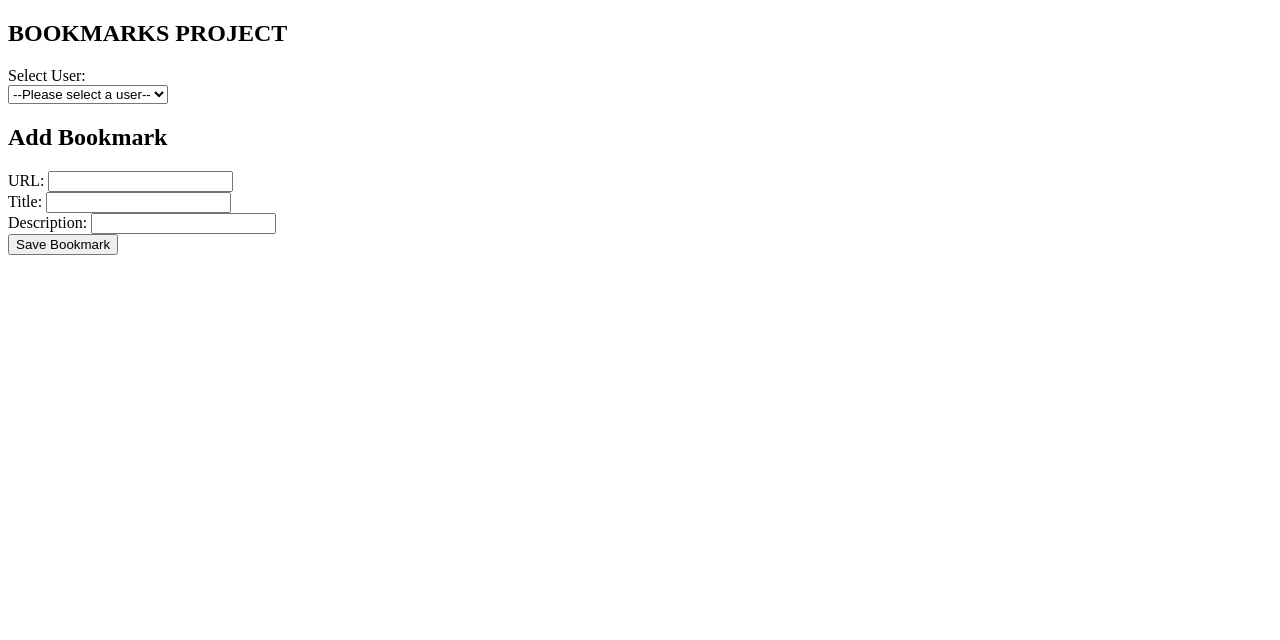
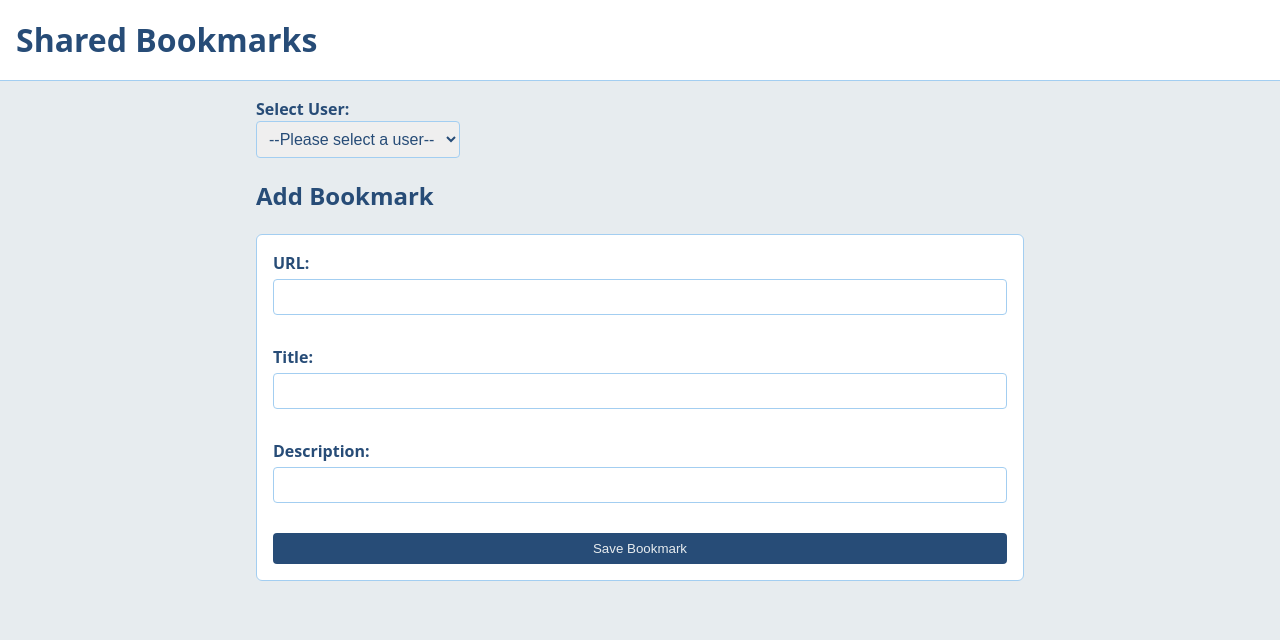
Before and after one commit to BoshraM/Shared-Bookmarks, a website with bundled scripts: page index.html in a window 1280 px wide. Built offline with nearby package versions, Linux system fonts and the light colour scheme.

Commit message:
add style and improve accessbilty

```diff
--- a/index.html
+++ b/index.html
@@ -4,17 +4,20 @@
     <meta charset="UTF-8" />
     <title>Shared Bookmarks Project</title>
     <script type="module" src="./script.js"></script>
+    <link rel="stylesheet" href="./style.css" />
   </head>
   <body>
     <header>
-      <h2>BOOKMARKS PROJECT</h2>
+      <h1>Shared Bookmarks</h1>
     </header>
+    <main>
+
       <section id="user-dropdown-section"></section>
 
       <section>
         <h2>Add Bookmark</h2>
 
-      <form id="bookmark-form">
+        <form id="bookmark-form" aria-describedby="form-help">
           <div>
             <label for="link">URL:</label>
             <input type="url" id="link" name="link" required />
@@ -33,7 +36,13 @@
           <button type="submit">Save Bookmark</button>
         </form>
 
+      </section>
+
+      <section>
         <ul id="bookmarks-list"></ul>
       </section>
+
+    </main>
+
   </body>
 </html>
--- a/script.js
+++ b/script.js
@@ -24,9 +24,9 @@ function displayBookmarks(bookmarks) {
         <a href="${bookmark.url}" target="_blank">${bookmark.title}</a>
       </h3>
       <p>${bookmark.desc}</p>
-       <p>
+       <small class="small">
         Created at: ${new Date(bookmark.createdAt).toLocaleString()}
-      </p>
+       </small>
     `;
 
     const likeBtn = document.createElement("button");
--- /dev/null
+++ b/style.css
@@ -0,0 +1,127 @@
+
+* {
+  box-sizing: border-box;
+}
+
+body {
+  margin: 0;
+  font-family: system-ui, "Segoe UI", Arial, sans-serif;
+  background-color: #e7ecef;
+  color: #274c77;
+  line-height: 1.5;
+}
+
+
+header {
+  background-color: #ffffff;
+  padding: 16px;
+  border-bottom: 1px solid #a3cef1;
+}
+
+h1 {
+  margin: 0;
+  color: #274c77;
+}
+
+main {
+  max-width: 800px;
+  margin: 0 auto;
+  padding: 16px;
+}
+
+section {
+  margin-bottom: 20px;
+}
+
+h2 {
+  color: #274c77;
+}
+
+form {
+  display: flex;
+  flex-direction: column;
+  row-gap: 30px;
+  background-color: #ffffff;
+  padding: 16px;
+  border: 1px solid #a3cef1;
+  border-radius: 6px;
+
+}
+
+label {
+  font-weight: 600;
+  color: #274c77;
+  margin-bottom: 4px;
+}
+
+form div {
+  display: flex;
+  flex-direction: column;
+}
+
+input, select {
+  padding: 8px;
+  border: 1px solid #a3cef1;
+  border-radius: 4px;
+  font-size: 1rem;
+  color: #274c77;
+}
+
+button {
+  background-color: #274c77;
+  color: #e7ecef;
+  border: none;
+  padding: 8px 12px;
+  border-radius: 4px;
+  cursor: pointer;
+}
+
+button:hover {
+  background-color: #6096ba;
+}
+
+:focus-visible {
+  outline: 2px solid #6096ba;
+  outline-offset: 2px;
+}
+
+#bookmarks-list {
+  list-style: none;
+  padding: 0;
+  display: flex;
+  flex-direction: column;
+  row-gap: 20px;
+}
+
+#bookmarks-list li {
+  display: flex;
+  flex-direction: column;
+  row-gap: 20px;
+  background-color: #ffffff;
+  border: 1px solid #a3cef1;
+  padding: 15px;
+  border-radius: 6px;
+}
+
+#bookmarks-list h3 {
+  color: #274c77;
+  margin: 0;
+}
+
+#bookmarks-list p {
+  color: #8b8c89;
+  margin: 0;
+}
+
+a {
+  color: #274c77;
+  text-decoration: underline;
+}
+
+a:hover {
+  color: #6096ba;
+}
+
+small {
+  color: #8b8c89;
+}
```
Lines whose indentation alone changed are shown as unchanged.
